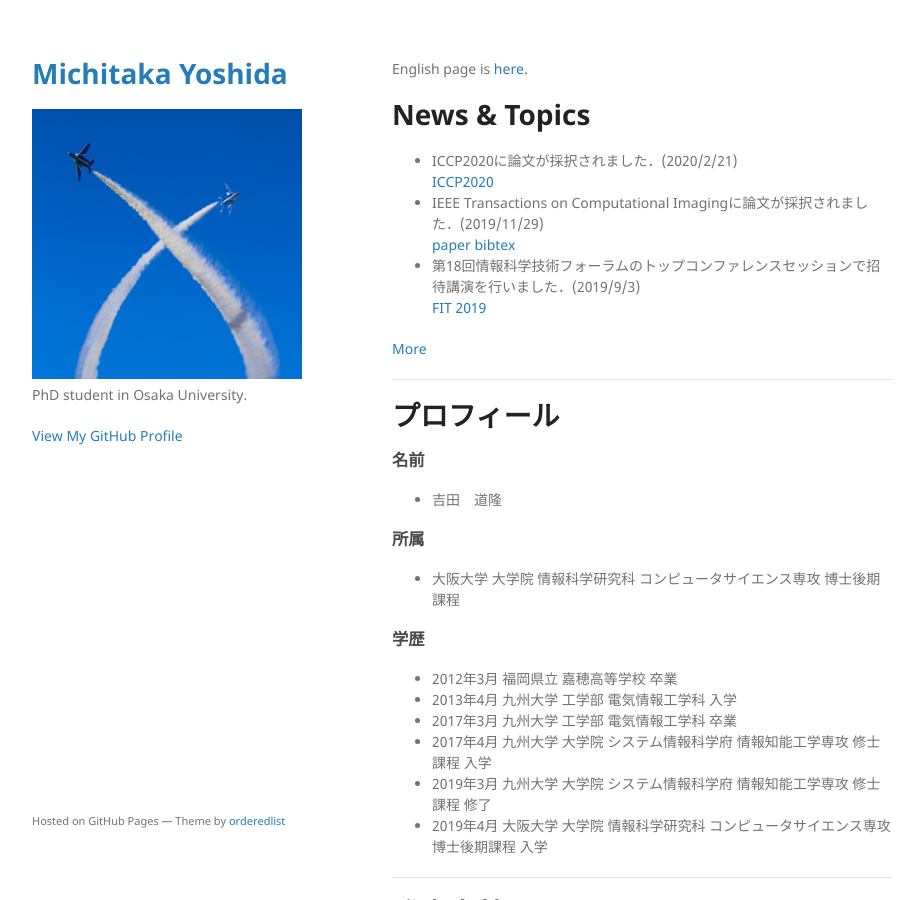
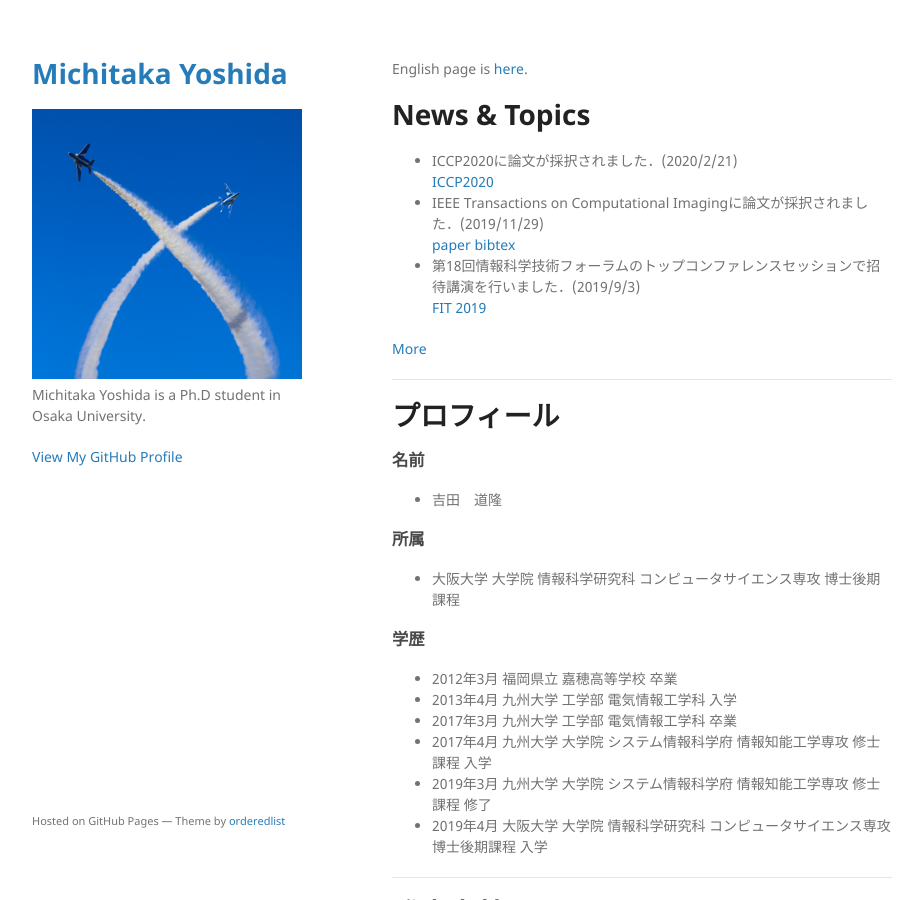
Before and after one commit to michitakayoshida/michitakayoshida.github.io, a Jekyll site: the page built from index.md, in a window 1280 px wide and 900 px high. Shown: the whole window, without its empty margins (178-1100 px from the left). Built offline with Jekyll 4.4.1, drawn with Linux system fonts in a browser that asks for light colours.

Commit message:
Update _config.yml

```diff
--- a/_config.yml
+++ b/_config.yml
@@ -1,6 +1,6 @@
 title: Michitaka Yoshida
 logo: /assets/img/s-IMG_8038-2.jpg
-description: PhD student in Osaka University.
+description: Michitaka Yoshida is a Ph.D student in Osaka University.
 show_downloads: false
 google_analytics:
 theme: jekyll-theme-minimal
```
